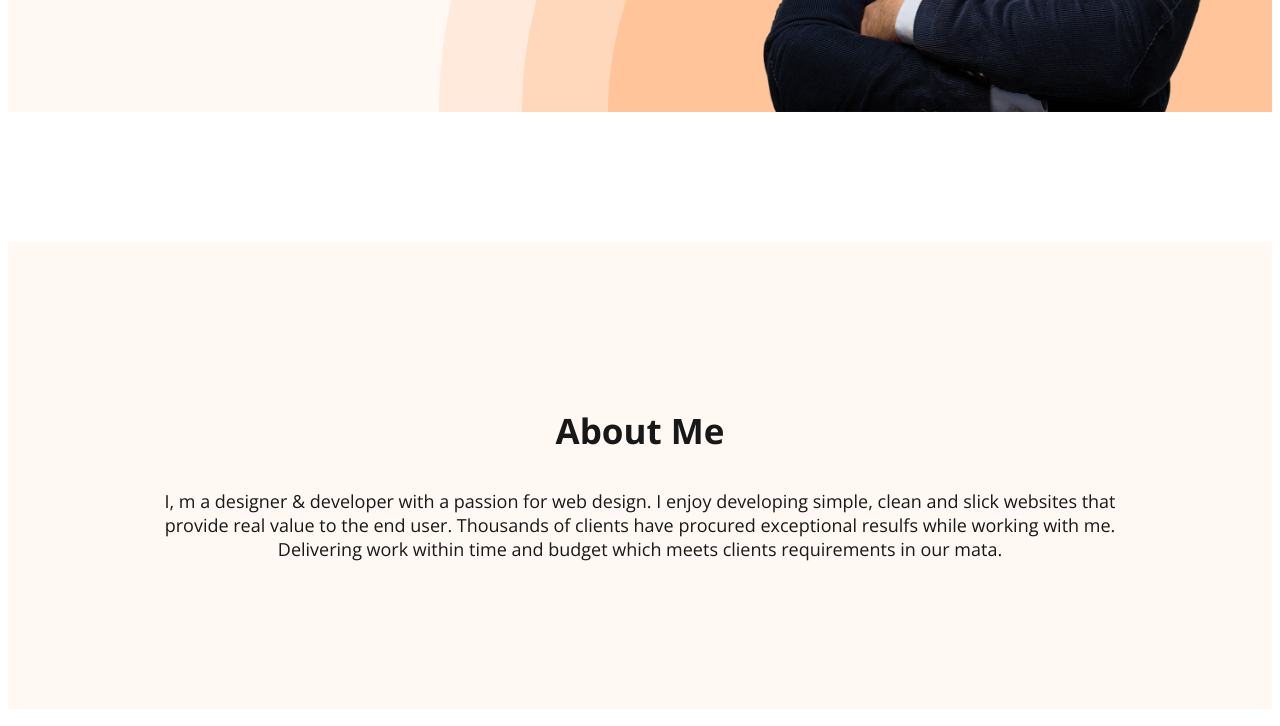
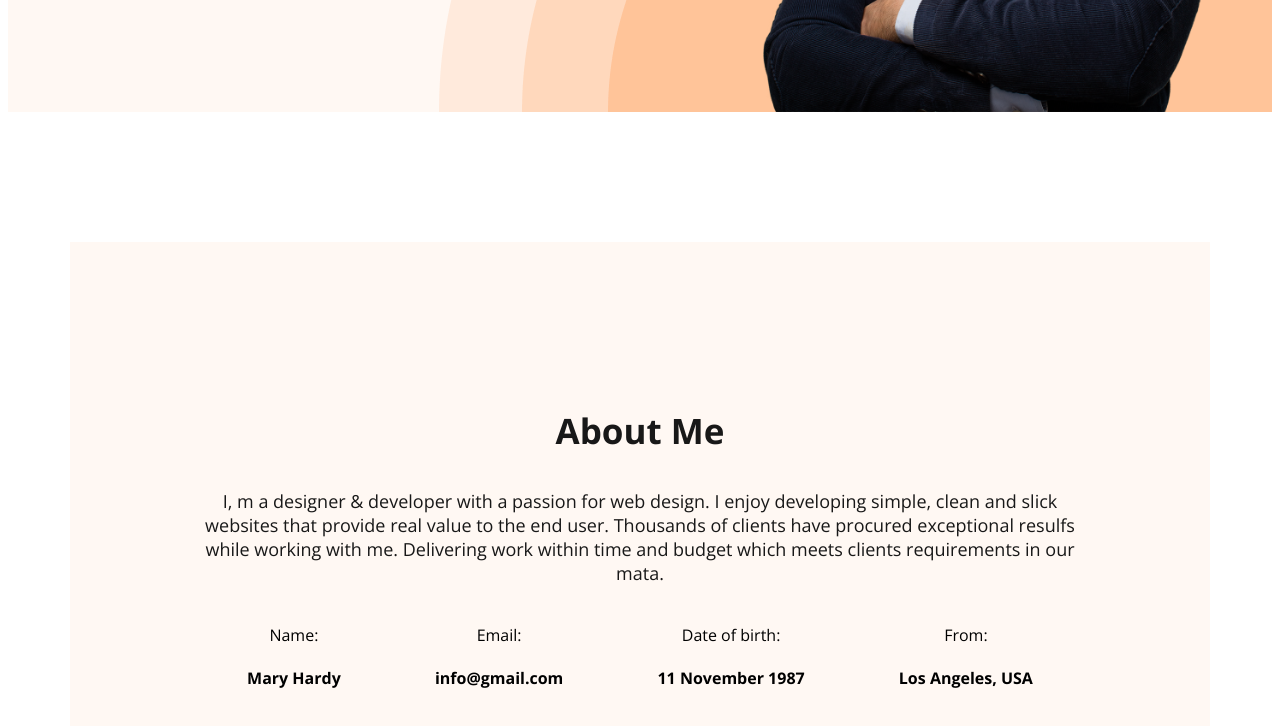
Before and after one commit to shahadat500441/webdeveloper-portfolio, a plain HTML site: page index.html in a window 1280 px wide. Shown: the part 656-1382 px from the top of the page. Drawn offline with nearby package versions, Linux system fonts and the light colour scheme.

Commit message:
about information

```diff
--- a/index.html
+++ b/index.html
@@ -42,6 +42,24 @@
         <section class="about">
             <h3 class="section-title"> About Me</h3>
             <p class="section-description">I, m a designer & developer with a passion for web design. I enjoy developing simple, clean and slick websites that provide real value to the end user. Thousands of clients have procured exceptional resulfs while working with me. Delivering work within time and budget which meets clients requirements in our mata.</p>
+            <div class="about-info-container">
+                <div class="about-info">
+                    <h4 class="info-title">Name:</h4>
+                    <p class="info-description">Mary Hardy </p>
+                </div>
+                <div class="about-info">
+                    <h4 class="info-title">Email:</h4>
+                    <p class="info-description">info@gmail.com</p>
+                </div>
+                <div class="about-info">
+                    <h4 class="info-title">Date of birth:</h4>
+                    <p class="info-description">11 November 1987</p>
+                </div>
+                <div class="about-info">
+                    <h4 class="info-title">From:</h4>
+                    <p class="info-description">Los Angeles, USA</p>
+                </div>
+            </div>
         </section>
     </main>
 
--- a/styles/portfolio.css
+++ b/styles/portfolio.css
@@ -85,6 +85,10 @@ nav a{
 
 }
 /* header related style end*/
+main{
+    max-width: 1140px;
+    margin:0 auto;
+}
 /* main section style  */
 
 /* about  section style */
@@ -93,3 +97,16 @@ nav a{
     background-color: #FFF8F3;
     margin: 130px 0;
 }
+.about-info-container{
+    display: flex;
+    justify-content: space-around;
+}
+.about-info{
+    text-align: center;
+}
+.info-title{
+    font-weight: normal;
+}
+.info-description{
+    font-weight: 700;
+}
```
